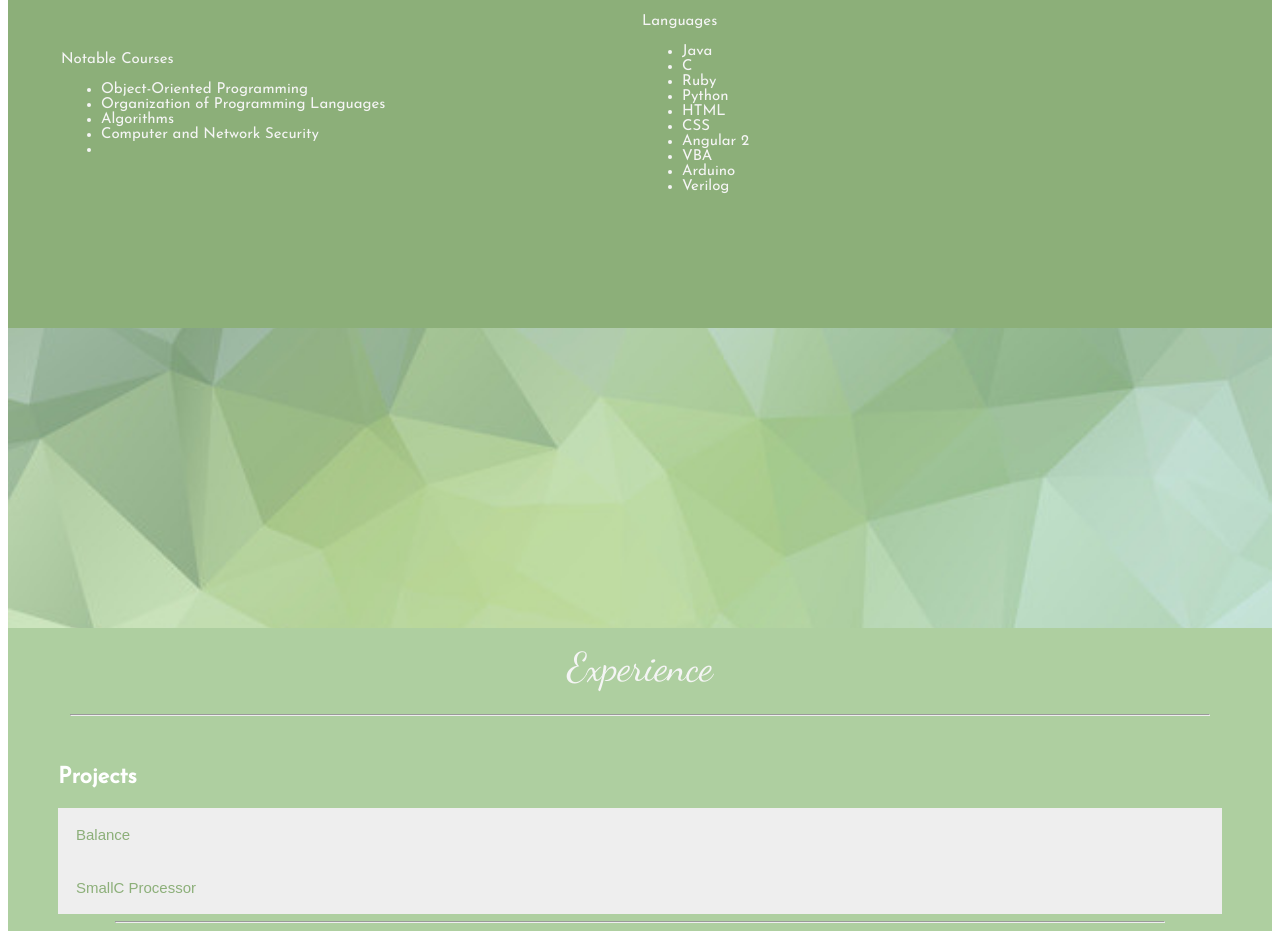
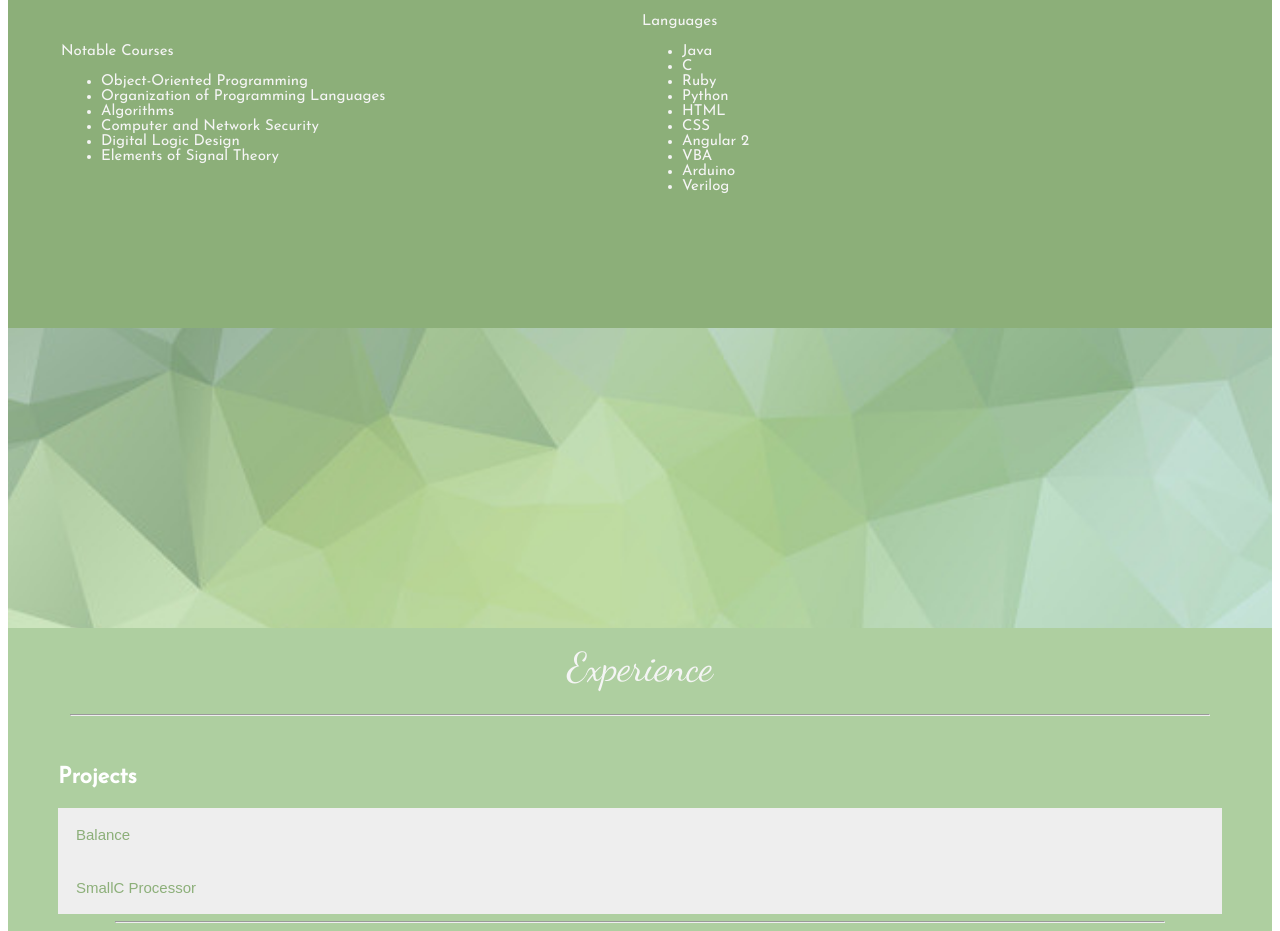
Before and after one commit to raveeshaarora/raveeshaarora.github.io, a plain HTML site: page index.html in a window 1280 px wide. Shown: the part 1880-2811 px from the top of the page. Drawn offline with Linux system fonts and the light colour scheme.

Commit message:
Changes to be committed: 	modified:   index.html renamed:    style_new.css -> style.css

```diff
--- a/index.html
+++ b/index.html
@@ -1,7 +1,7 @@
 <!DOCTYPE html>
 <html>
 <head>
-<link type="text/css" rel="stylesheet" href="style_new.css"/>
+<link type="text/css" rel="stylesheet" href="style.css"/>
 <link href="https://fonts.googleapis.com/css?family=Dancing+Script" rel="stylesheet">
 <link href="https://fonts.googleapis.com/css?family=Josefin+Sans" rel="stylesheet">
 <link rel="stylesheet" href="https://cdnjs.cloudflare.com/ajax/libs/font-awesome/4.7.0/css/font-awesome.min.css">
@@ -68,7 +68,8 @@
                 <li>Organization of Programming Languages</li>
                 <li>Algorithms</li>
                 <li>Computer and Network Security</li>
-                <li></li>
+                <li>Digital Logic Design</li>
+                <li>Elements of Signal Theory</li>
             </ul>
             </td>
             <td>
```
Also changed, not shown: style.css (renamed from style_new.css).
